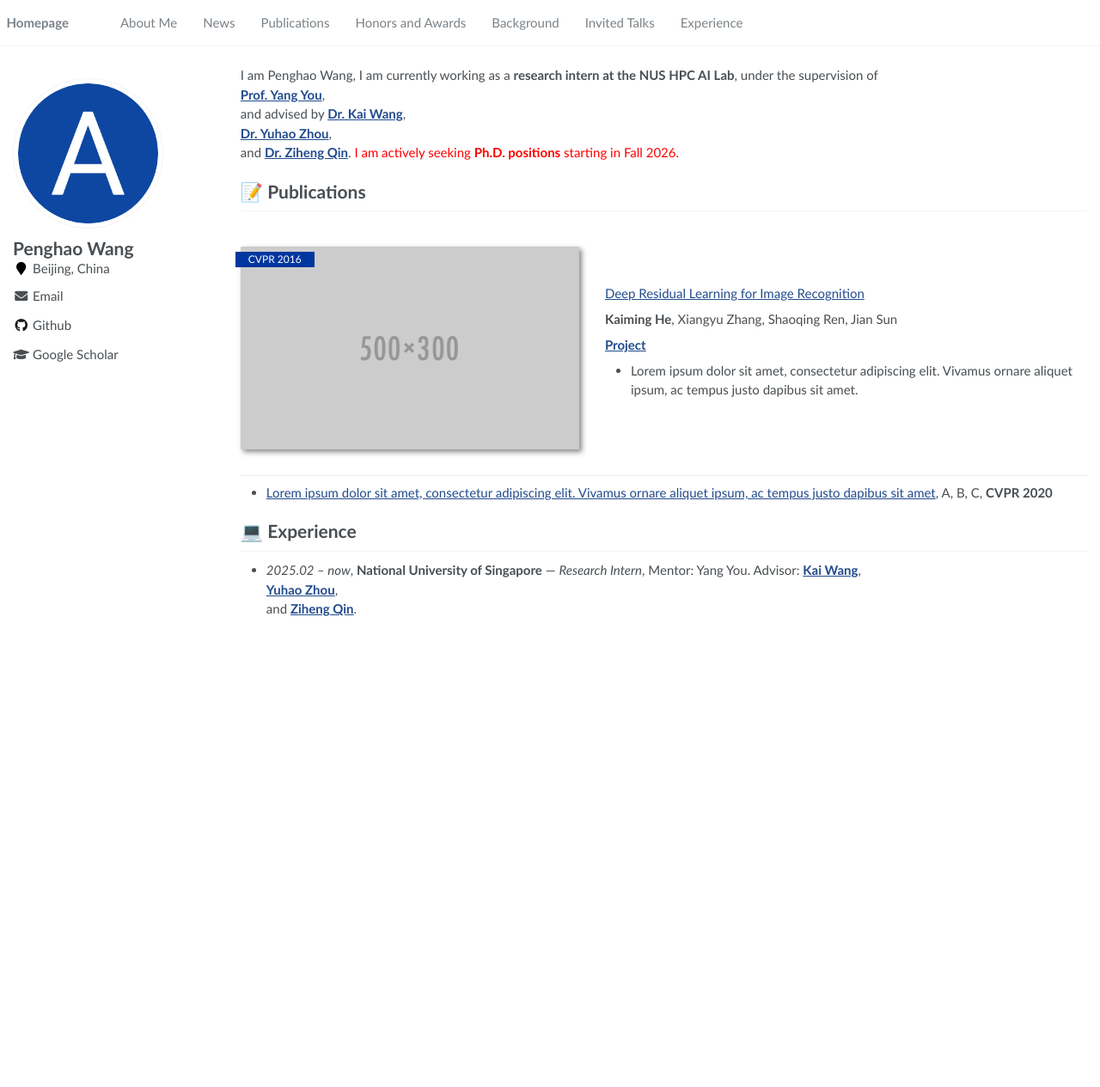
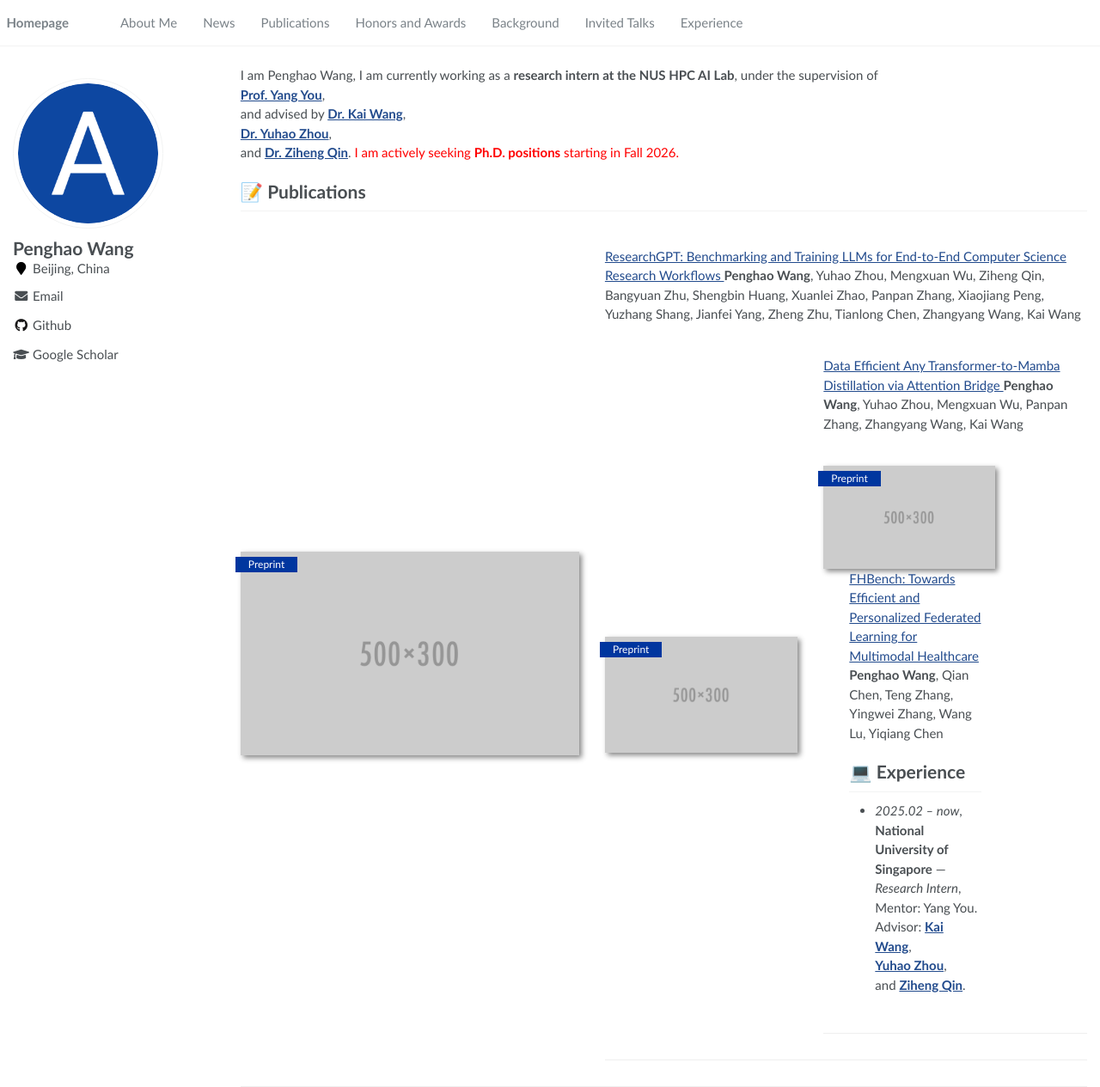
Before and after one commit to wph6/wph6.github.io, a Jekyll site: the page built from _pages/about.md, in a window 1280 px wide and 1265 px high. Shown: the whole window at 86% size. Built offline with Jekyll 4.4.1, drawn with Linux system fonts in a browser that asks for light colours.

Commit message:
Update about.md

```diff
--- a/_pages/about.md
+++ b/_pages/about.md
@@ -34,19 +34,26 @@ and **[Dr. Ziheng Qin](https://henryqin1997.github.io/ziheng_qin/)**.
 
 # 📝 Publications
 
-<div class='paper-box'><div class='paper-box-image'><div><div class="badge">CVPR 2016</div><img src='images/500x300.png' alt="sym" width="100%"></div></div>
+<div class='paper-box'><div class='paper-box-image'><div><div class="badge">Preprint</div><img src='images/500x300.png' alt="sym" width="100%"></div></div>
 <div class='paper-box-text' markdown="1">
 
-[Deep Residual Learning for Image Recognition](https://openaccess.thecvf.com/content_cvpr_2016/papers/He_Deep_Residual_Learning_CVPR_2016_paper.pdf)
+[ResearchGPT: Benchmarking and Training LLMs for End-to-End Computer Science Research Workflows
+](https://arxiv.org/pdf/2510.20279)
+**Penghao Wang**, Yuhao Zhou, Mengxuan Wu, Ziheng Qin, Bangyuan Zhu, Shengbin Huang, Xuanlei Zhao, Panpan Zhang, Xiaojiang Peng, Yuzhang Shang, Jianfei Yang, Zheng Zhu, Tianlong Chen, Zhangyang Wang, Kai Wang
 
-**Kaiming He**, Xiangyu Zhang, Shaoqing Ren, Jian Sun
+<div class='paper-box'><div class='paper-box-image'><div><div class="badge">Preprint</div><img src='images/500x300.png' alt="sym" width="100%"></div></div>
+<div class='paper-box-text' markdown="1">
 
-[**Project**](https://scholar.google.com/citations?view_op=view_citation&hl=zh-CN&user=DhtAFkwAAAAJ&citation_for_view=DhtAFkwAAAAJ:ALROH1vI_8AC) <strong><span class='show_paper_citations' data='DhtAFkwAAAAJ:ALROH1vI_8AC'></span></strong>
-- Lorem ipsum dolor sit amet, consectetur adipiscing elit. Vivamus ornare aliquet ipsum, ac tempus justo dapibus sit amet.
-</div>
-</div>
+[Data Efficient Any Transformer-to-Mamba Distillation via Attention Bridge
+](https://arxiv.org/pdf/2510.19266)
+**Penghao Wang**, Yuhao Zhou, Mengxuan Wu, Panpan Zhang, Zhangyang Wang, Kai Wang
 
-- [Lorem ipsum dolor sit amet, consectetur adipiscing elit. Vivamus ornare aliquet ipsum, ac tempus justo dapibus sit amet](https://github.com), A, B, C, **CVPR 2020**
+<div class='paper-box'><div class='paper-box-image'><div><div class="badge">Preprint</div><img src='images/500x300.png' alt="sym" width="100%"></div></div>
+<div class='paper-box-text' markdown="1">
+
+[FHBench: Towards Efficient and Personalized Federated Learning for Multimodal Healthcare
+](https://arxiv.org/pdf/2504.10817)
+**Penghao Wang**, Qian Chen, Teng Zhang, Yingwei Zhang, Wang Lu, Yiqiang Chen
 
 <!--
 # 🎖 Honors and Awards
```
